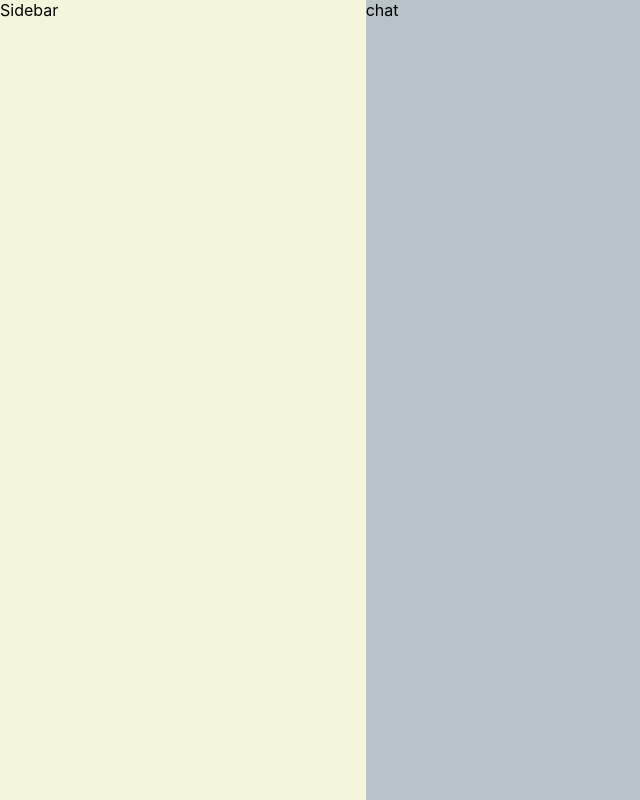
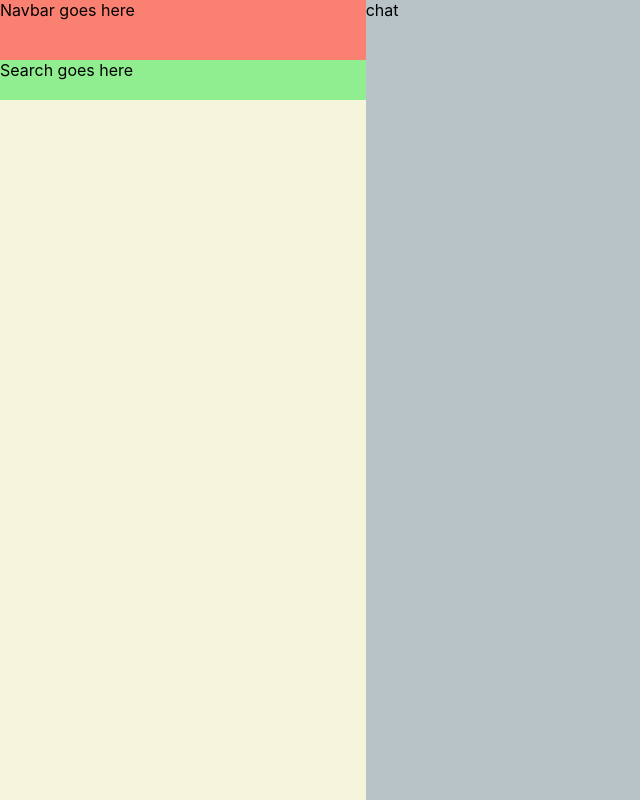
Before and after one commit to arhussain1/whatsapp-clone, a React (Create React App) app in the folder whatsapp-client/: page / in a window 1280 px wide. Shown: the whole page, without its empty margins (0-640 px from the left). Built offline with nearby package versions, Linux system fonts and the light colour scheme.

Commit message:
Add placeholders for the Navbar and Search components

```diff
--- a/whatsapp-client/src/components/Sidebar/Sidebar.css
+++ b/whatsapp-client/src/components/Sidebar/Sidebar.css
@@ -1,4 +1,6 @@
 .sidebar__container {
+	display: flex;
+	flex-direction: column;
 	background-color: beige;
 	flex: 2;
 }
--- a/whatsapp-client/src/components/Sidebar/Sidebar.js
+++ b/whatsapp-client/src/components/Sidebar/Sidebar.js
@@ -1,9 +1,12 @@
+import Navbar from "./components/Navbar/Navbar";
+import Search from "./components/Search/Search";
 import "./Sidebar.css";
 
 const Sidebar = () => {
 	return (
 		<div className="sidebar__container">
-			<p>Sidebar</p>
+			<Navbar />
+			<Search />
 		</div>
 	);
 };
--- /dev/null
+++ b/whatsapp-client/src/components/Sidebar/components/Navbar/Navbar.css
@@ -0,0 +1,5 @@
+.navbar {
+	background-color: salmon;
+	display: flex;
+	height: 60px;
+}
--- /dev/null
+++ b/whatsapp-client/src/components/Sidebar/components/Navbar/Navbar.js
@@ -0,0 +1,11 @@
+import "./Navbar.css";
+
+const Navbar = () => {
+	return (
+		<div className="navbar">
+			<p>Navbar goes here</p>
+		</div>
+	);
+};
+
+export default Navbar;
--- /dev/null
+++ b/whatsapp-client/src/components/Sidebar/components/Search/Search.css
@@ -0,0 +1,5 @@
+.Search {
+	background-color: lightgreen;
+	display: flex;
+	height: 40px;
+}
--- /dev/null
+++ b/whatsapp-client/src/components/Sidebar/components/Search/Search.js
@@ -0,0 +1,11 @@
+import "./Search.css";
+
+const Search = () => {
+	return (
+		<div className="Search">
+			<p>Search goes here</p>
+		</div>
+	);
+};
+
+export default Search;
```
